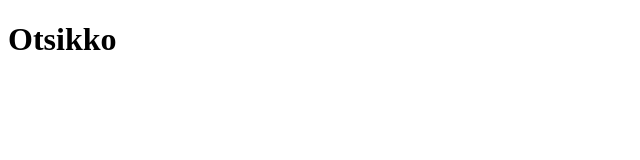
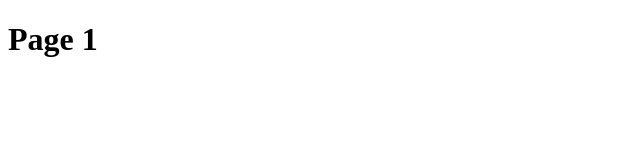
Before and after one commit to mpaajanen/tp-exercise, a React (Create React App) app: page /page1 in a window 1280 px wide. Shown: the top 160 px of the page, without its empty margins (0-640 px from the left). Built offline with nearby package versions, Linux system fonts and the light colour scheme.

Commit message:
react-router-dom käyttöön

```diff
--- a/package.json
+++ b/package.json
@@ -6,8 +6,10 @@
     "@testing-library/jest-dom": "^5.16.2",
     "@testing-library/react": "^12.1.3",
     "@testing-library/user-event": "^13.5.0",
+    "axios": "^0.26.0",
     "react": "^17.0.2",
     "react-dom": "^17.0.2",
+    "react-router-dom": "^6.2.2",
     "react-scripts": "5.0.0",
     "web-vitals": "^2.1.4"
   },
--- a/src/App.js
+++ b/src/App.js
@@ -1,4 +1,14 @@
 export default function App() {
+  const axios = require('axios').default
+
+  axios.get('https://test.tpfons.fi/tpdemo/ext/back/api/v1-0000/donation/targets')
+  .then((response) => {
+    console.log(response)
+  })
+  .catch((error) => {
+    console.log(error)
+  })
+
   return (
     <div>
       <h1>Otsikko</h1>
--- a/src/index.js
+++ b/src/index.js
@@ -1,10 +1,17 @@
 import React from 'react'
 import ReactDOM from 'react-dom'
+import { BrowserRouter, Routes, Route } from 'react-router-dom'
 import App from './App'
+import Page1 from './routes/Page1'
+import Page2 from './routes/Page2'
 
 ReactDOM.render(
-  <React.StrictMode>
-    <App />
-  </React.StrictMode>,
+  <BrowserRouter>
+    <Routes>
+      <Route path='/' element={ <App /> } />
+      <Route path='/page1' element={ <Page1 /> } />
+      <Route path='/page2' element={ <Page2 /> } />
+    </Routes>
+  </BrowserRouter>,
   document.getElementById('root')
 )
--- /dev/null
+++ b/src/routes/Page1.js
@@ -0,0 +1,7 @@
+export default function Page1() {
+  return (
+    <div>
+      <h1>Page 1</h1>
+    </div>
+  )
+}
--- /dev/null
+++ b/src/routes/Page2.js
@@ -0,0 +1,7 @@
+export default function Page2() {
+  return (
+    <div>
+      <h1>Page 2</h1>
+    </div>
+  )
+}
```
Also changed, not shown: 1 other file (tests, documents, lock files or other folders).
